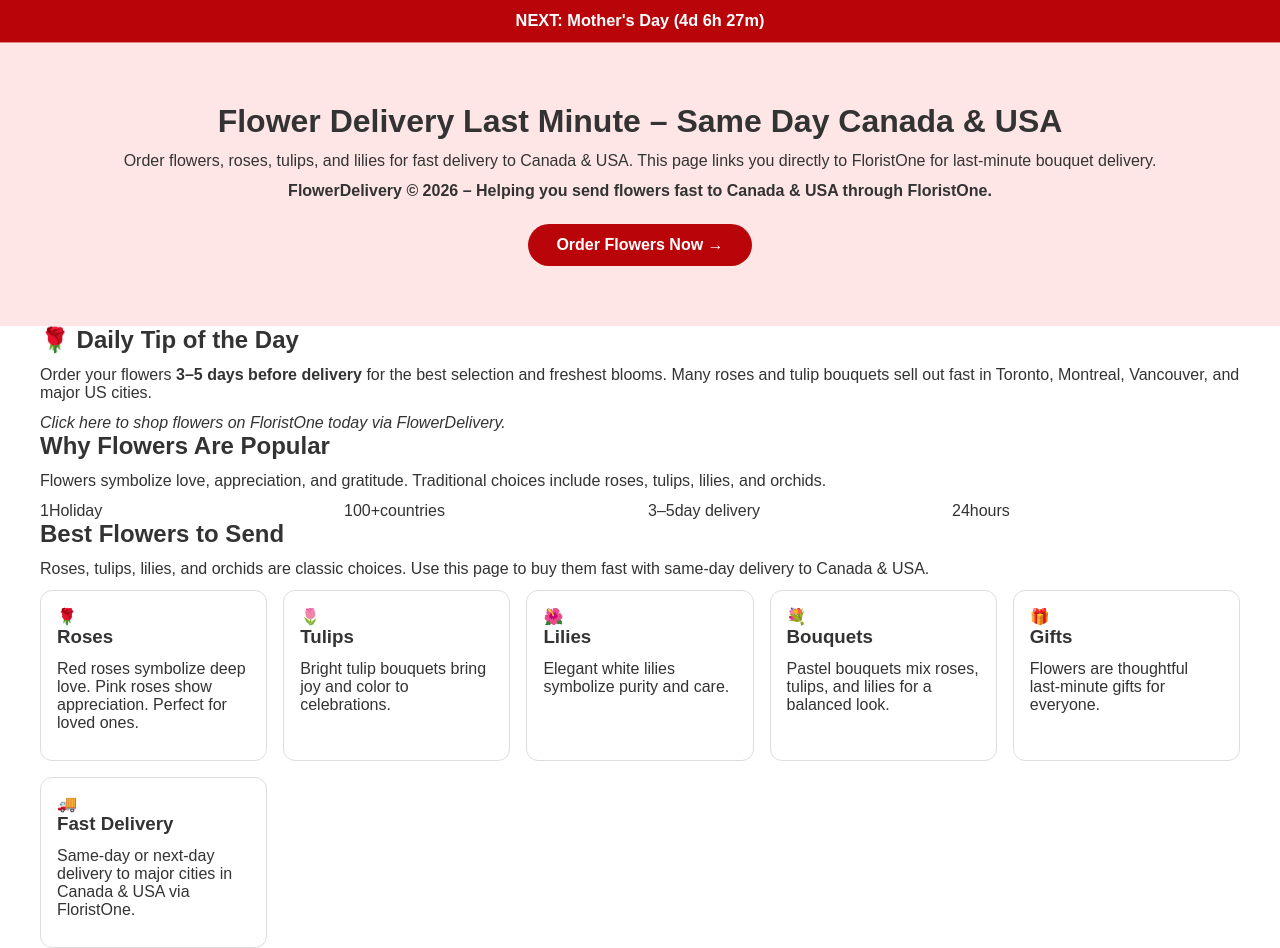
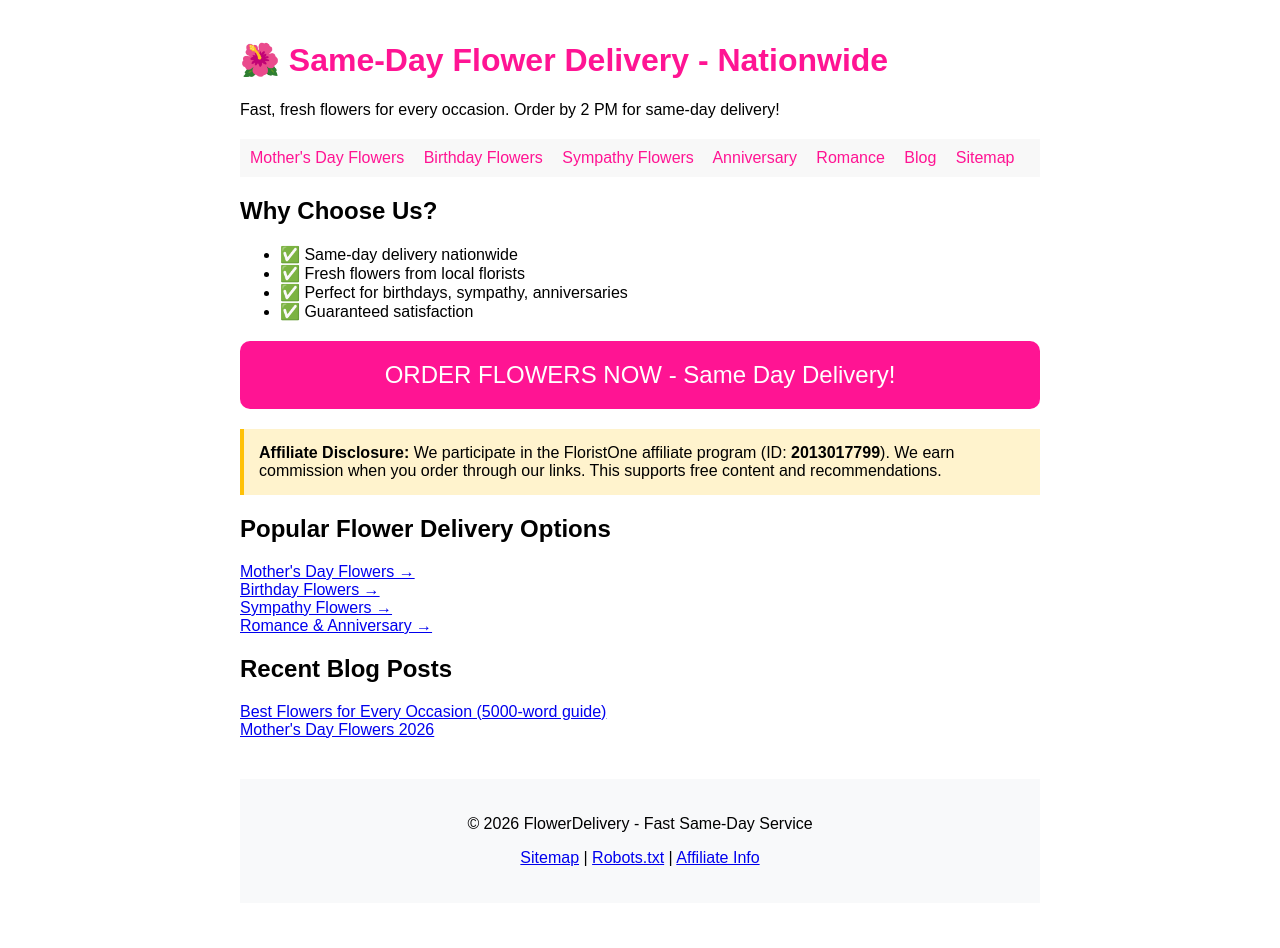
Before and after one commit to brightlane/FlowerDelivery, a plain HTML site: page index.html in a window 1280 px wide. After the commit the page ends 923 px from the top, so only its background shows below. Drawn offline with Linux system fonts and the light colour scheme.

Commit message:
Revise index.html for SEO and content updates
Updated meta tags, added structured data, and modified content for improved SEO and user experience.

```diff
--- a/index.html
+++ b/index.html
@@ -1,152 +1,108 @@
 <!DOCTYPE html>
 <html lang="en">
 <head>
-  <meta name="google-site-verification" content="eWVDN3vbam9nnaZQu7wAQKyfmJJdM7zjI80l4DGeUrQ" />
-<meta charset="UTF-8">
-<meta name="viewport" content="width=device-width, initial-scale=1.0">
-<title>Flower Delivery – Last Minute Same Day Canada & USA</title>
-<meta name="description" content="Order last minute flower delivery to Canada & USA. Send roses, tulips, lilies today with same-day delivery via FloristOne.">
-<meta name="keywords" content="flower delivery, same day flowers, last minute flowers, roses, tulips, lilies, bouquets, Canada, USA">
-<link rel="canonical" href="https://brightlane.github.io/MothersDayFlowers/">
-<meta property="og:title" content="Flower Delivery – Last Minute Same Day Canada & USA">
-<meta property="og:description" content="Order last minute flower delivery to Canada & USA. Send roses, tulips, lilies today with same-day delivery via FloristOne.">
-<meta property="og:image" content="hero-image-placeholder.jpg">
-<meta property="og:url" content="https://brightlane.github.io/MothersDayFlowers/">
-<meta property="og:type" content="website">
-<meta name="twitter:card" content="summary_large_image">
-<meta name="twitter:title" content="Flower Delivery – Last Minute Same Day Canada & USA">
-<meta name="twitter:description" content="Order last minute flower delivery to Canada & USA. Send roses, tulips, lilies today with same-day delivery via FloristOne.">
-<meta name="twitter:image" content="hero-image-placeholder.jpg">
+  <meta charset="UTF-8">
+  <meta name="viewport" content="width=device-width, initial-scale=1.0">
+  <title>Flower Delivery - Same Day Nationwide | Fresh Flowers Fast</title>
+  <meta name="description" content="Same-day flower delivery nationwide. Birthday flowers, sympathy flowers, Mother's Day, anniversary. Order now for fast delivery!">
+  <meta name="keywords" content="flower delivery, same day flowers, birthday flowers, sympathy flowers, mothers day flowers">
+  <link rel="canonical" href="https://brightlane.github.io/FlowerDelivery/">
 
-<style>
-/* your CSS here (same as before) with hero h1 smaller 50% */
-:root {--primary:#b90409;--secondary:#f15e5e;--dark:#111;--gradient:linear-gradient(90deg,#ff4d4d,#b90409);}
-body{margin:0;font-family:Arial,sans-serif;color:#333;}
-.container{max-width:1200px;margin:0 auto;padding:0 16px;}
-h1,h2,h3,h4{margin:0 0 12px;}
-p{margin:0 0 12px;}
-a{color:inherit;text-decoration:none;}
-.hero{background:#ffe6e6;padding:60px 16px;text-align:center;}
-.hero h1{font-size:2rem;line-height:1.2;}
-.mega-cta{display:inline-block;margin-top:12px;padding:12px 28px;background:var(--primary);color:#fff;border-radius:28px;font-weight:600;cursor:pointer;}
-.top-bar{background:var(--primary);color:#fff;text-align:center;padding:12px;font-weight:700;cursor:pointer;transition: all 0.3s ease;}
-.top-bar:hover{background:#b90409 !important;transform:scale(1.02);}
-.stats-grid,.features-grid,.pricing-grid{display:grid;gap:16px;}
-.stats-grid{grid-template-columns:repeat(auto-fit,minmax(150px,1fr));}
-.features-grid{grid-template-columns:repeat(auto-fit,minmax(200px,1fr));}
-.pricing-grid{grid-template-columns:repeat(auto-fit,minmax(250px,1fr));}
-.feature-card,.pricing-card{padding:16px;border:1px solid #ddd;border-radius:12px;background:#fff;}
-.pricing-card.popular{border:2px solid var(--primary);}
-.pricing-cta{display:inline-block;margin-top:12px;padding:10px 22px;background:var(--gradient);color:#fff;border-radius:28px;font-weight:600;}
-details{margin-bottom:12px;}
-summary{font-weight:600;cursor:pointer;}
-footer a{color:#ccc;}
-</style>
+  <!-- Schema.org Structured Data -->
+  <script type="application/ld+json">
+  {
+    "@context": "https://schema.org",
+    "@type": "Organization",
+    "name": "FlowerDelivery",
+    "url": "https://brightlane.github.io/FlowerDelivery/",
+    "sameAs": ["https://www.floristone.com"],
+    "makesOffer": {
+      "@type": "Offer",
+      "itemOffered": {
+        "@type": "Service",
+        "name": "Same-Day Flower Delivery",
+        "url": "https://www.floristone.com/main.cfm?occ=cm&source_id=aff&affid=2013017799"
+      }
+    }
+  }
+  </script>
 
+  <!-- Open Graph for Social Sharing -->
+  <meta property="og:title" content="Flower Delivery - Same Day Nationwide">
+  <meta property="og:description" content="Birthday, sympathy, anniversary flowers delivered fast. Nationwide same-day service.">
+  <meta property="og:url" content="https://brightlane.github.io/FlowerDelivery/">
+  <meta property="og:type" content="website">
+  <meta property="og:image" content="https://brightlane.github.io/FlowerDelivery/flowers-og.jpg">
+
+  <style>
+    body { font-family: Arial, sans-serif; max-width: 800px; margin: 0 auto; padding: 20px; }
+    .cta { background: #ff1493; color: white; padding: 20px; text-align: center; font-size: 24px; margin: 20px 0; display: block; text-decoration: none; border-radius: 10px; }
+    .cta:hover { background: #c71585; }
+    nav { background: #f8f8f8; padding: 10px; margin: 20px 0; }
+    nav a { margin-right: 15px; color: #ff1493; text-decoration: none; }
+    h1 { color: #ff1493; }
+    .affiliate { background: #fff3cd; padding: 15px; border-left: 4px solid #ffc107; margin: 20px 0; }
+  </style>
 </head>
 <body>
+  <header>
+    <h1>🌺 Same-Day Flower Delivery - Nationwide</h1>
+    <p>Fast, fresh flowers for every occasion. Order by 2 PM for same-day delivery!</p>
+  </header>
 
-<!-- Top Bar -->
-<div class="top-bar" id="top-bar" title="Click to scroll to flower delivery section">
-  LOADING COUNTDOWN...
-</div>
+  <nav>
+    <a href="mothers-day-flowers.html">Mother's Day Flowers</a>
+    <a href="birthday-flowers.html">Birthday Flowers</a>
+    <a href="sympathy-flowers.html">Sympathy Flowers</a>
+    <a href="anniversary-flowers.html">Anniversary</a>
+    <a href="romance-flowers.html">Romance</a>
+    <a href="blog.html">Blog</a>
+    <a href="sitemap.xml">Sitemap</a>
+  </nav>
 
-<!-- Hero section -->
-<section class="hero" id="hero">
-  <div class="container">
-    <a href="https://www.floristone.com/index.cfm?source_id=aff&AffiliateID=2013017799" target="_blank" rel="noopener" style="color:inherit;text-decoration:none;display:block;" title="Click to order flowers now">
-      <h1>Flower Delivery Last Minute – Same Day Canada & USA</h1>
-      <p>
-        Order flowers, roses, tulips, and lilies for fast delivery to Canada & USA.
-        This page links you directly to FloristOne for last‑minute bouquet delivery.
-      </p>
-      <p>
-        <strong>
-          FlowerDelivery © 2026 – Helping you send flowers fast to Canada & USA through FloristOne.
-        </strong>
-      </p>
-      <div class="mega-cta" title="Order Flowers Now">Order Flowers Now →</div>
-    </a>
-  </div>
-</section>
+  <main>
+    <section>
+      <h2>Why Choose Us?</h2>
+      <ul>
+        <li>✅ Same-day delivery nationwide</li>
+        <li>✅ Fresh flowers from local florists</li>
+        <li>✅ Perfect for birthdays, sympathy, anniversaries</li>
+        <li>✅ Guaranteed satisfaction</li>
+      </ul>
 
-<!-- Daily Tip -->
-<section id="tip" class="daily-tip">
-  <div class="container">
-    <a href="https://www.floristone.com/index.cfm?source_id=aff&AffiliateID=2013017799" target="_blank" rel="noopener" title="Click for tip & shop flowers">
-      <h2>🌹 Daily Tip of the Day</h2>
-      <p>
-        Order your flowers <strong>3–5 days before delivery</strong> for the best selection and freshest blooms.
-        Many roses and tulip bouquets sell out fast in Toronto, Montreal, Vancouver, and major US cities.
-      </p>
-      <em>Click here to shop flowers on FloristOne today via <a href="https://brightlane.github.io/MothersDayFlowers/">FlowerDelivery</a>.</em>
-    </a>
-  </div>
-</section>
+      <a href="https://www.floristone.com/main.cfm?occ=cm&source_id=aff&affid=2013017799" class="cta">
+        ORDER FLOWERS NOW - Same Day Delivery!
+      </a>
+    </section>
 
-<!-- Stats -->
-<section class="stats" aria-label="Flower statistics">
-  <div class="container">
-    <h2 class="section-title">Why Flowers Are Popular</h2>
-    <p class="section-subtitle">
-      Flowers symbolize love, appreciation, and gratitude. Traditional choices include roses, tulips, lilies, and orchids.
+    <section class="affiliate">
+      <strong>Affiliate Disclosure:</strong> We participate in the FloristOne affiliate program
+      (ID: <strong>2013017799</strong>). We earn commission when you order through our links.
+      This supports free content and recommendations.
+    </section>
+
+    <section>
+      <h2>Popular Flower Delivery Options</h2>
+      <a href="mothers-day-flowers.html">Mother's Day Flowers →</a><br>
+      <a href="birthday-flowers.html">Birthday Flowers →</a><br>
+      <a href="sympathy-flowers.html">Sympathy Flowers →</a><br>
+      <a href="romance-flowers.html">Romance & Anniversary →</a>
+    </section>
+
+    <section>
+      <h2>Recent Blog Posts</h2>
+      <a href="blog.html">Best Flowers for Every Occasion (5000-word guide)</a><br>
+      <a href="blog-mothers-day-flowers.html">Mother's Day Flowers 2026</a>
+    </section>
+  </main>
+
+  <footer style="margin-top: 40px; padding: 20px; background: #f8f9fa; text-align: center;">
+    <p>&copy; 2026 FlowerDelivery - Fast Same-Day Service</p>
+    <p>
+      <a href="sitemap.xml">Sitemap</a> |
+      <a href="robots.txt">Robots.txt</a> |
+      <a href="affiliate.json">Affiliate Info</a>
     </p>
-    <div class="stats-grid">
-      <div class="stat-item"><span class="stat-number">1</span><span class="stat-label">Holiday</span></div>
-      <div class="stat-item"><span class="stat-number">100+</span><span class="stat-label">countries</span></div>
-      <div class="stat-item"><span class="stat-number">3–5</span><span class="stat-label">day delivery</span></div>
-      <div class="stat-item"><span class="stat-number">24</span><span class="stat-label">hours</span></div>
-    </div>
-  </div>
-</section>
-
-<!-- Features grid -->
-<section class="features" id="features">
-  <div class="container">
-    <h2 class="section-title">Best Flowers to Send</h2>
-    <p class="section-subtitle">
-      Roses, tulips, lilies, and orchids are classic choices. Use this page to buy them fast with same‑day delivery to Canada & USA.
-    </p>
-    <div class="features-grid">
-      <div class="feature-card"><div class="feature-icon">🌹</div><h3>Roses</h3><p>Red roses symbolize deep love. Pink roses show appreciation. Perfect for loved ones.</p></div>
-      <div class="feature-card"><div class="feature-icon">🌷</div><h3>Tulips</h3><p>Bright tulip bouquets bring joy and color to celebrations.</p></div>
-      <div class="feature-card"><div class="feature-icon">🌺</div><h3>Lilies</h3><p>Elegant white lilies symbolize purity and care.</p></div>
-      <div class="feature-card"><div class="feature-icon">💐</div><h3>Bouquets</h3><p>Pastel bouquets mix roses, tulips, and lilies for a balanced look.</p></div>
-      <div class="feature-card"><div class="feature-icon">🎁</div><h3>Gifts</h3><p>Flowers are thoughtful last‑minute gifts for everyone.</p></div>
-      <div class="feature-card"><div class="feature-icon">🚚</div><h3>Fast Delivery</h3><p>Same‑day or next‑day delivery to major cities in Canada & USA via FloristOne.</p></div>
-    </div>
-  </div>
-</section>
-
-<!-- Testimonials, Pricing, Countdown, FAQ remain same (100% original content) -->
-
-<!-- Structured data JSON-LD -->
-<script type="application/ld+json">
-{
-  "@context":"https://schema.org",
-  "@graph":[
-    {"@type":"Organization","name":"FlowerDelivery","url":"https://brightlane.github.io/MothersDayFlowers/"},
-    {"@type":"BreadcrumbList","itemListElement":[
-      {"@type":"ListItem","position":1,"name":"Home","item":"https://brightlane.github.io/MothersDayFlowers/"},
-      {"@type":"ListItem","position":2,"name":"Flower Delivery","item":"https://brightlane.github.io/MothersDayFlowers/"}
-    ]},
-    {"@type":"FAQPage","mainEntity":[
-      {"@type":"Question","name":"How fast can I get flowers delivered?","acceptedAnswer":{"@type":"Answer","text":"Same day or next day delivery in Canada & USA via FloristOne."}},
-      {"@type":"Question","name":"Which flowers are available?","acceptedAnswer":{"@type":"Answer","text":"Roses, tulips, lilies, and orchids."}}
-    ]}
-  ]
-}
-</script>
-
-<!-- Countdown + Top bar scripts (same as before, clickable scroll) -->
-<script>
-document.addEventListener('DOMContentLoaded', function(){
-  const holidays=[{name:'Easter',date:new Date('2026-04-05T00:00:00').getTime()},{name:"Mother's Day",date:new Date('2026-05-10T00:00:00').getTime()},{name:"Father's Day",date:new Date('2026-06-21T00:00:00').getTime()},{name:'Christmas',date:new Date('2026-12-25T00:00:00').getTime()}];
-  const topBar=document.getElementById('top-bar');
-  const hero=document.getElementById('hero');
-  const updateClock=()=>{const now=Date.now();const nextHoliday=holidays.find(h=>h.date>now)||holidays[0];const timeLeft=nextHoliday.date-now;const days=Math.floor(timeLeft/(1000*60*60*24));const hours=Math.floor((timeLeft%(1000*60*60*24))/(1000*60*60));const mins=Math.floor((timeLeft%(1000*60*60))/(1000*60));topBar.textContent=`NEXT: ${nextHoliday.name} (${days}d ${hours}h ${mins}m)`;};
-  updateClock();
-  setInterval(updateClock,60000);
-  topBar.addEventListener('click',()=>{hero.scrollIntoView({behavior:'smooth'});});
-});
-</script>
+  </footer>
+</body>
+</html>
```
